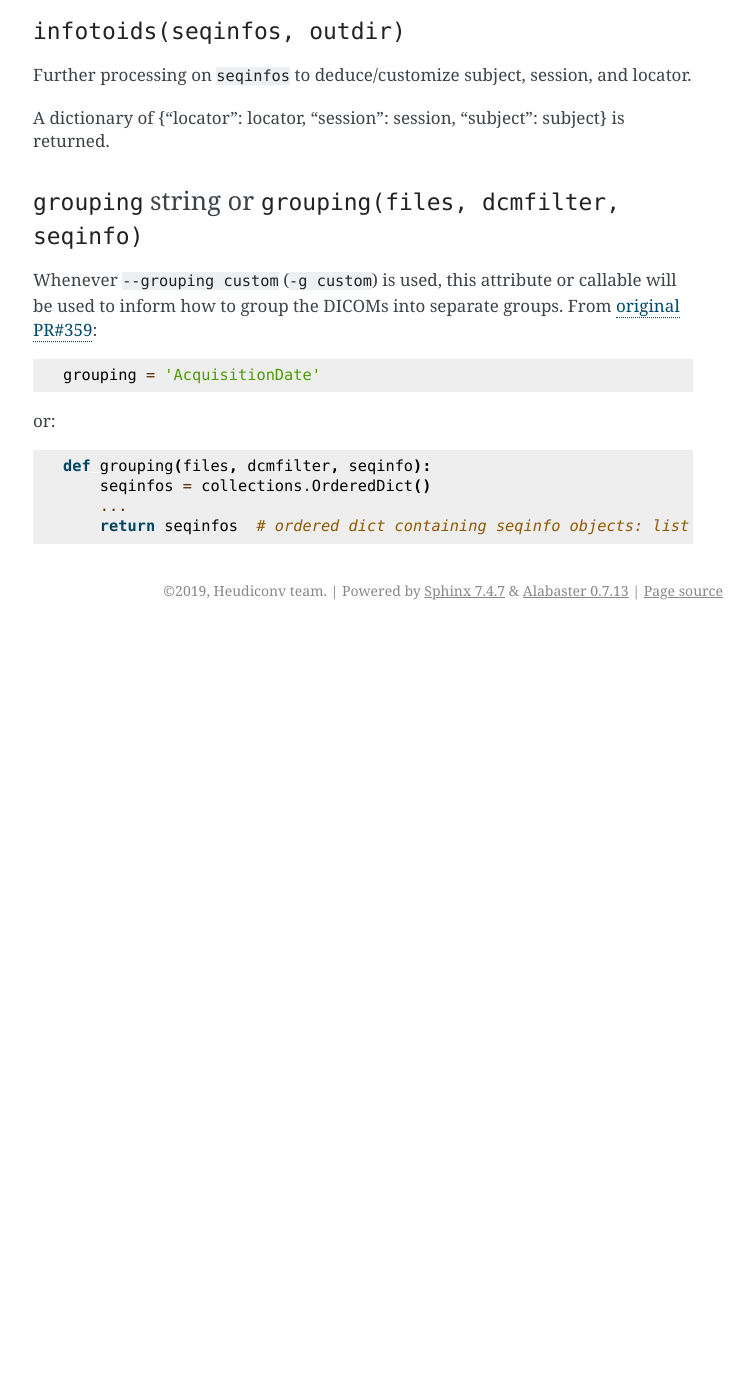
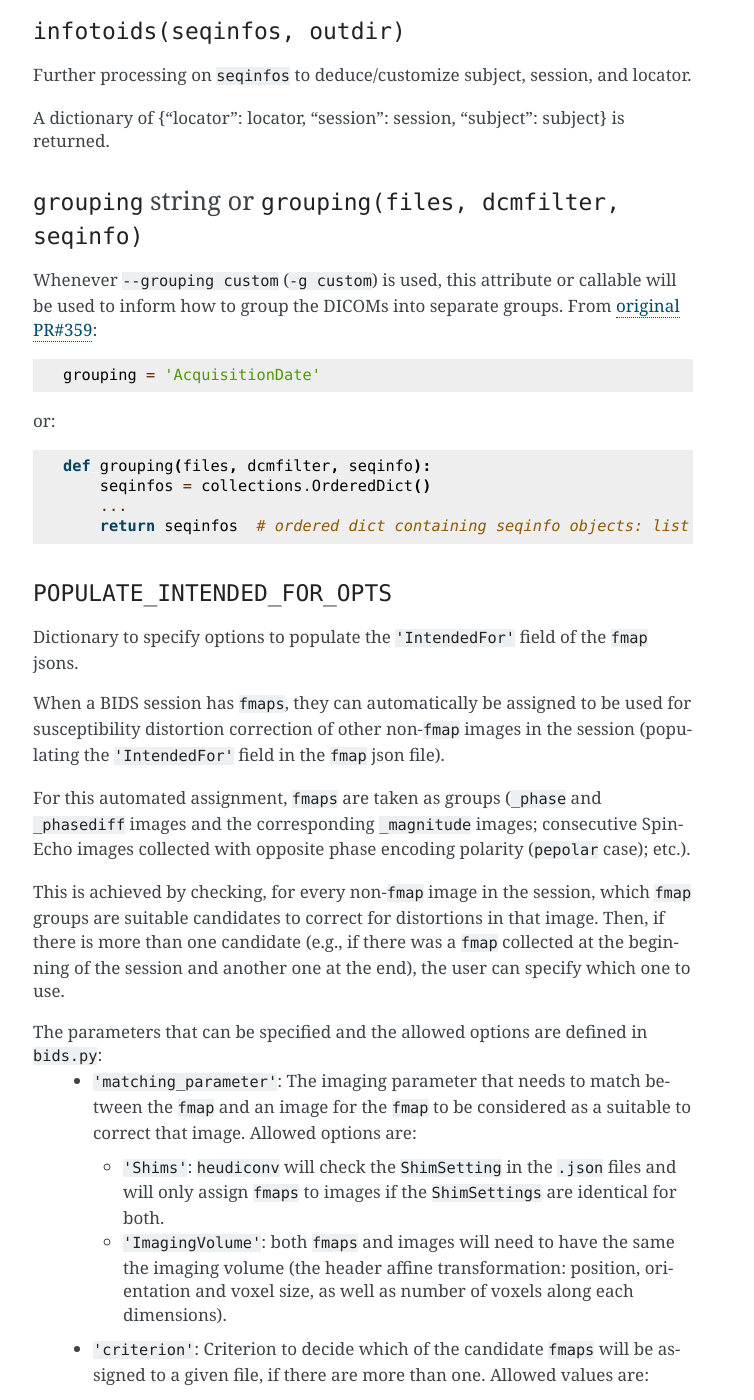
Before and after one commit to nipy/heudiconv, a Sphinx documentation site: the page built from docs/heuristics.rst, in a window 1280 px wide and 1400 px high, scrolled down 1342 px. Shown: the whole window, without its empty margins (387-1141 px from the left). Built offline with Sphinx 7.4.7, drawn with Linux system fonts in a browser that asks for light colours; before the commit the page ends 1972 px from its top, so only the background shows below that; some of the changed text lies outside the part shown.

Commit message:
Add documentation for `populate_intended_for`

```diff
--- a/docs/heuristics.rst
+++ b/docs/heuristics.rst
@@ -85,3 +85,55 @@ or::
         seqinfos = collections.OrderedDict()
         ...
         return seqinfos  # ordered dict containing seqinfo objects: list of DICOMs
+
+
+-------------------------------
+``POPULATE_INTENDED_FOR_OPTS``
+-------------------------------
+
+Dictionary to specify options to populate the ``'IntendedFor'`` field of the ``fmap``
+jsons.
+
+When a BIDS session has ``fmaps``, they can automatically be assigned to be used for
+susceptibility distortion correction of other non-``fmap`` images in the session
+(populating the ``'IntendedFor'`` field in the ``fmap`` json file).
+
+For this automated assignment, ``fmaps`` are taken as groups (``_phase`` and ``_phasediff``
+images and the corresponding ``_magnitude`` images; consecutive Spin-Echo images collected
+with opposite phase encoding polarity (``pepolar`` case); etc.).
+
+This is achieved by checking, for every non-``fmap`` image in the session, which ``fmap``
+groups are suitable candidates to correct for distortions in that image.  Then, if there is
+more than one candidate (e.g., if there was a ``fmap`` collected at the beginning of the
+session and another one at the end), the user can specify which one to use.
+
+The parameters that can be specified and the allowed options are defined in ``bids.py``:
+ - ``'matching_parameter'``: The imaging parameter that needs to match between the ``fmap``
+   and an image for the ``fmap`` to be considered as a suitable to correct that image.
+   Allowed options are:
+
+   * ``'Shims'``: ``heudiconv`` will check the ``ShimSetting`` in the ``.json`` files and
+     will only assign ``fmaps`` to images if the ``ShimSettings`` are identical for both.
+   * ``'ImagingVolume'``: both ``fmaps`` and images will need to have the same the imaging
+     volume (the header affine transformation: position, orientation and voxel size, as well
+     as number of voxels along each dimensions).
+
+
+ - ``'criterion'``: Criterion to decide which of the candidate ``fmaps`` will be assigned to
+   a given file, if there are more than one. Allowed values are:
+
+   * ``'First'``: The first matching ``fmap``.
+   * ``'Closest'``: The closest in time to the beginning of the image acquisition.
+
+.. note::
+  Example::
+
+    POPULATE_INTENDED_FOR_OPTS = {
+            'matching_parameter': 'ImagingVolume',
+            'criterion': 'Closest'
+    }
+
+.. note::
+    To have ``heudiconv`` automatically populate the ``'IntededFor'`` fields in the ``fmap``
+    json files, you need to run ``heudiconv`` a first time, and when it has finished, run it
+    a second time adding ``--command populate-intended-for``.
```
Also changed, not shown: 1 other file.
